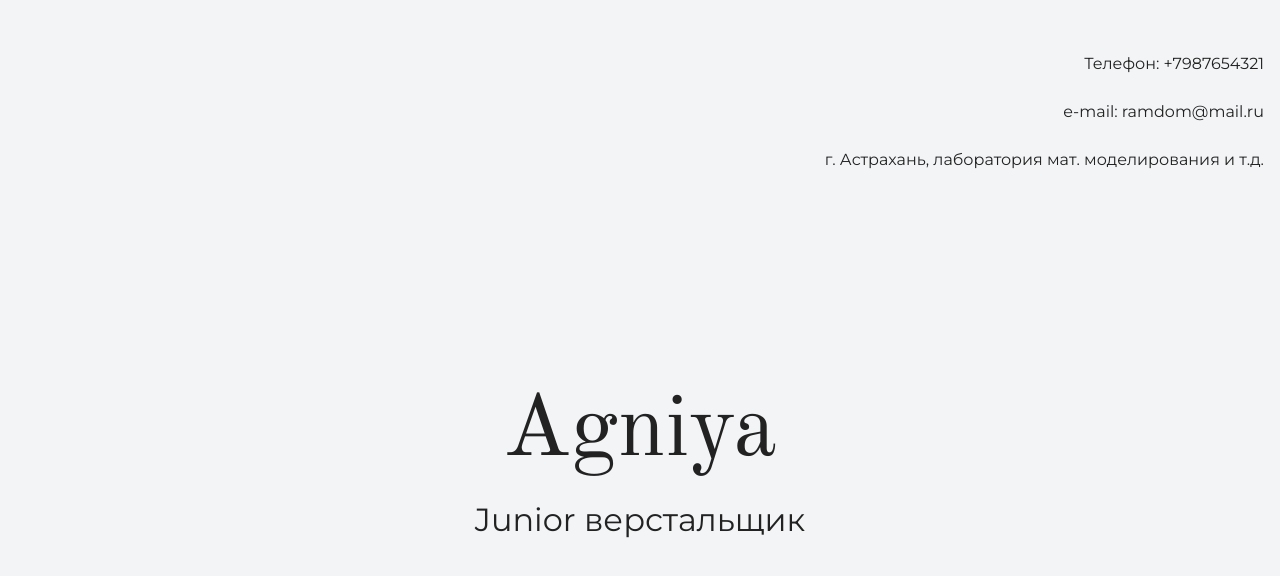
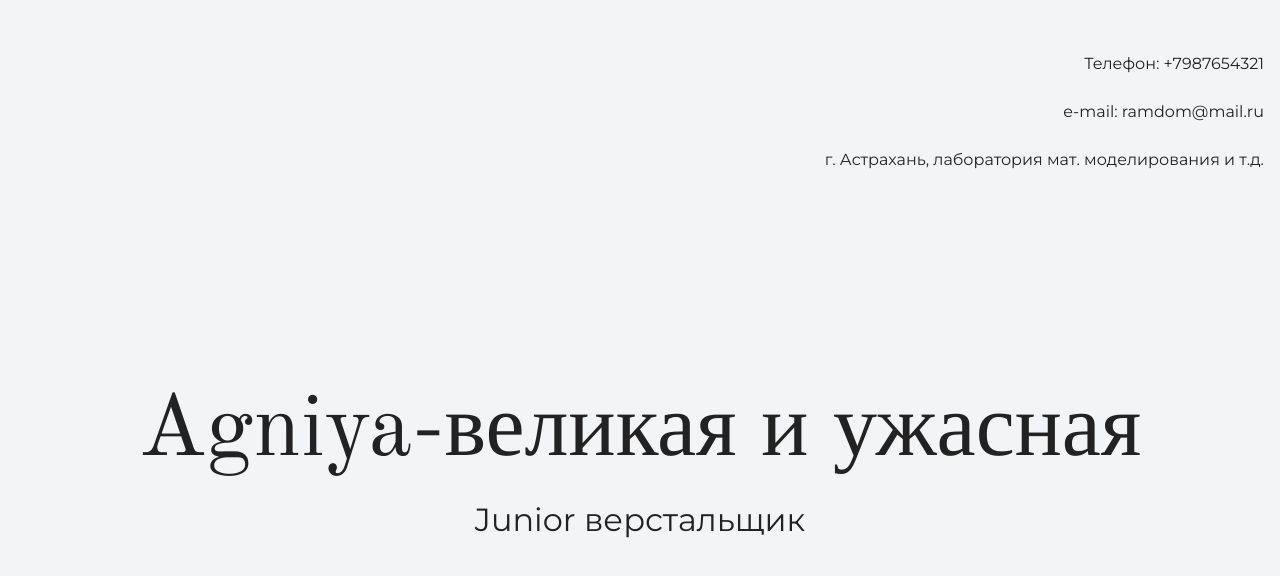
Before and after one commit to Agniya551/mu-site, a plain HTML site: page index.html in a window 1280 px wide. Shown: the top 576 px of the page. Drawn offline with nearby package versions, Linux system fonts and the light colour scheme.

Commit message:
изменили заголовок

```diff
--- a/index.html
+++ b/index.html
@@ -19,7 +19,7 @@
 
     <section class="hero-image">
       <div class="container">
-      <h1 class="heading">Agniya</h1>
+      <h1 class="heading">Agniya-великая и ужасная</h1>
       <p>Junior верстальщик</p>
     </div>
     </section>
```
